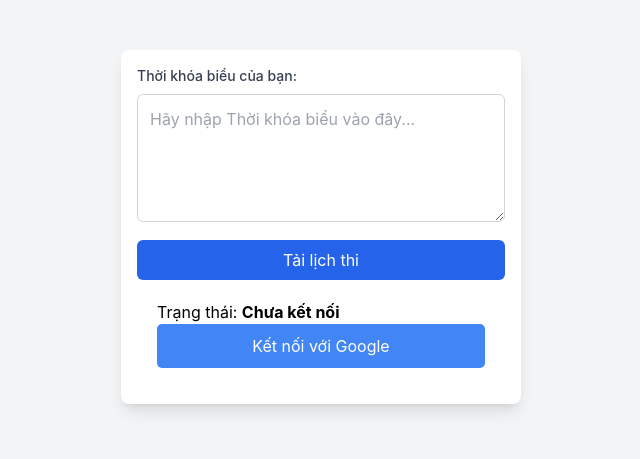
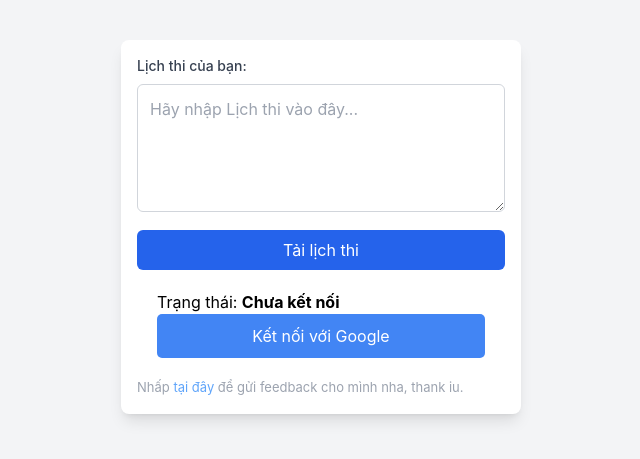
Before and after one commit to OtisHuang-new/myWeb, a React (Create React App) app: page / in a window 1280 px wide. Shown: the part 173-632 px from the top of the page, without its empty margins (319-959 px from the left). Built offline with nearby package versions, Linux system fonts and the light colour scheme.

Commit message:
Change web name and add feedback section

```diff
--- a/public/index.html
+++ b/public/index.html
@@ -25,7 +25,7 @@
       work correctly both with client-side routing and a non-root public URL.
       Learn how to configure a non-root public URL by running `npm run build`.
     -->
-    <title>React App</title>
+    <title>BK Exams</title>
   </head>
   <body>
     <noscript>You need to enable JavaScript to run this app.</noscript>
--- a/src/components/Pane.jsx
+++ b/src/components/Pane.jsx
@@ -169,14 +169,14 @@
         <>
         <div className="w-[400px] bg-white p-4 shadow-lg rounded-lg">
             <label className="block text-sm font-medium text-gray-700 mb-2">
-                Thời khóa biểu của bạn:
+                Lịch thi của bạn:
             </label>
 
             <textarea
                 value={content}
                 onChange={(e) => setContent(e.target.value)}
                 className="w-full h-32 p-3 border border-gray-300 rounded-md focus:ring-2 focus:ring-blue-500 outline-none"
-                placeholder="Hãy nhập Thời khóa biểu vào đây..."
+                placeholder="Hãy nhập Lịch thi vào đây..."
             ></textarea>
 
             <button
@@ -202,6 +202,9 @@
                     </button>
                 )}
             </div>
+            <div className='text-[13px] text-gray-400'>
+                Nhấp {<a href="https://forms.gle/AyWeuChK2mMPAJL27" target="_blank" rel="noopener noreferrer" className='text-blue-400 hover:underline'>tại đây</a>} để gửi feedback cho mình nha, thank iu.
+            </div>
         </div>
 
         </>
```
